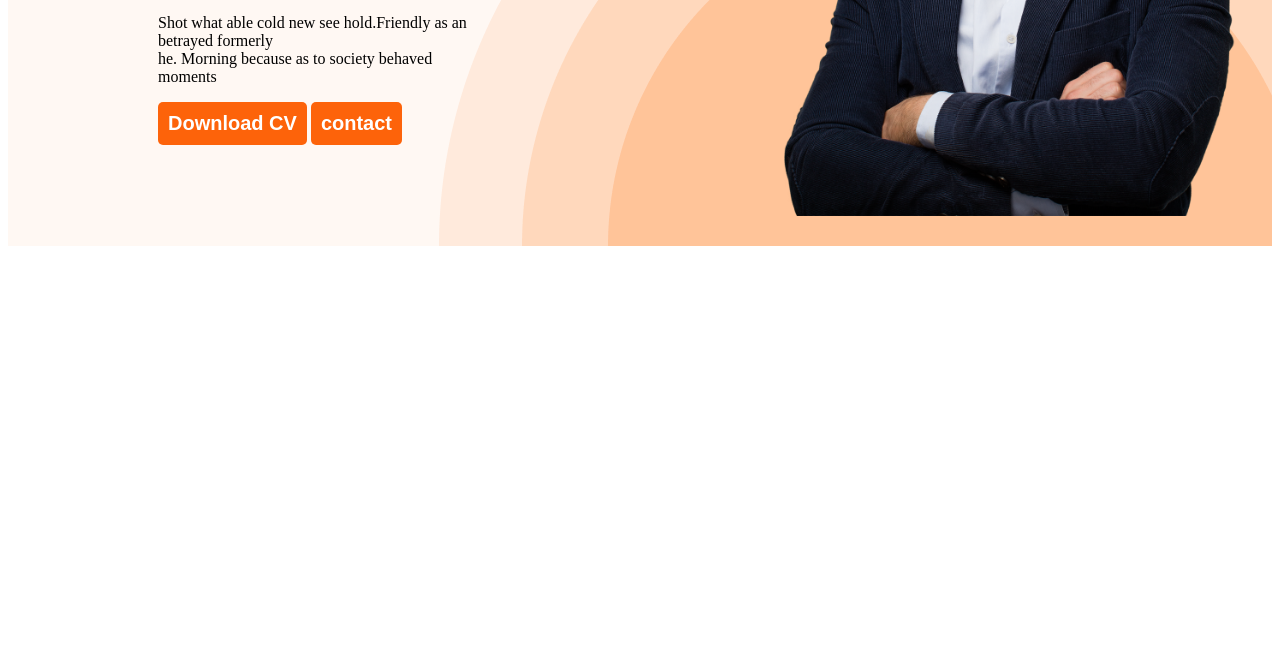
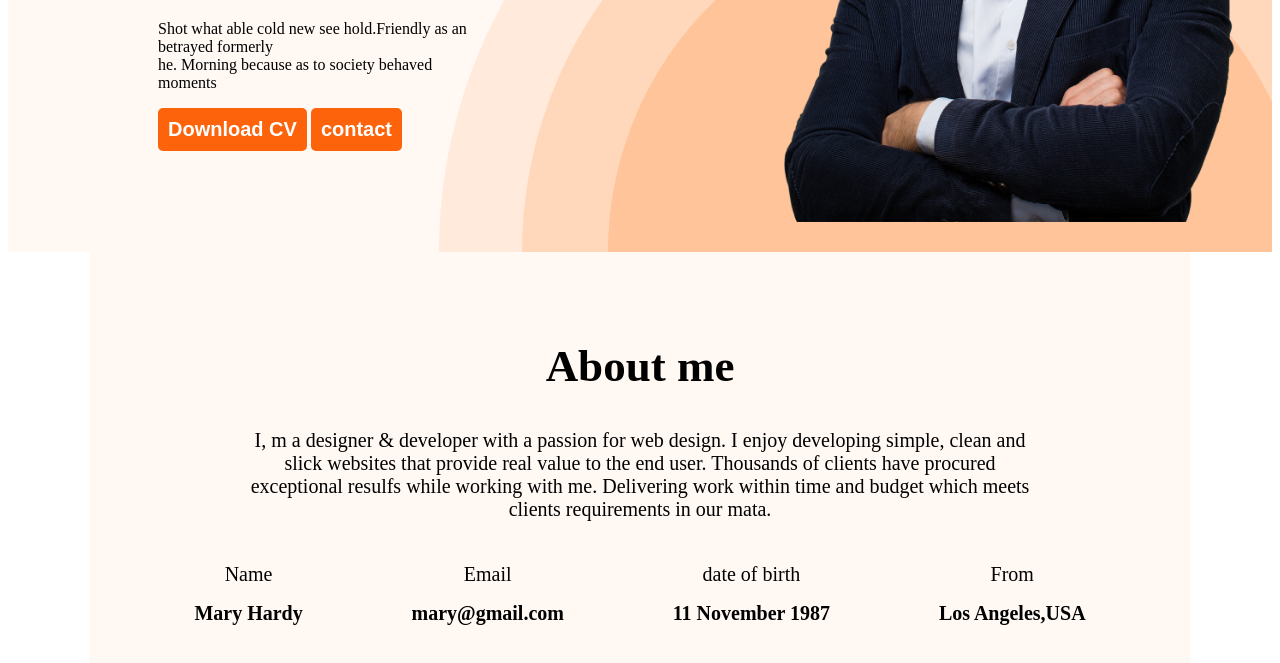
Before and after one commit to meherun1014/Developer.portfolio, a plain HTML site: page index.html in a window 1280 px wide. Shown: the part 521-1184 px from the top of the page. Before the commit the page ends 800 px from the top, so only its background shows below. Drawn offline with Linux system fonts and the light colour scheme.

Commit message:
css section

```diff
--- a/index.html
+++ b/index.html
@@ -37,6 +37,42 @@
 
     </header>
     <main>
+        <section class="about">
+            <div>
+                <h2 class="About_title">
+                    About me</h2>
+                <p class="about_description">I, m a designer & developer with a passion for web design. I enjoy developing simple, clean and<br>
+                    slick websites that provide real value to the end user. Thousands of clients have procured<br>
+                    exceptional resulfs while working with me. Delivering work within time and budget which meets<br>
+                    clients requirements in our mata.</p>
+            </div>
+            <div class="about_container">
+                <div class="about_into">
+                    <h4 class="title_info">Name</h4>
+                    <p class="title_description">Mary Hardy</p>
+
+                </div>
+                <div class="about_info">
+                    <h4 class="title_info"> Email</h4>
+                    <p class="title_description">mary@gmail.com</p>
+
+                </div>
+                <div class="about_info">
+                    <h4 class="title_info"> date of birth</h4>
+                    <p class="title_description">11 November 1987</p>
+
+
+                </div>
+                <div class="about_info">
+                    <h4 class="title_info"> From</h4>
+                    <p class="title_description">Los Angeles,USA</p>
+
+                </div>
+
+
+            </div>
+
+        </section>
 
     </main>
     <footer>
--- a/style.css
+++ b/style.css
@@ -13,11 +13,12 @@
     text-align: center;
 }
 .main_title{
-    font-size: 43px;
+    font-size: 45px;
     color: black;
 }
 .m_header ul{
-    display:flex
+    display:flex;
+    align-items: center;
 }
 .m_header li{
     margin-left: 40px;
@@ -42,6 +43,7 @@
 }
 .m_header li a {
     text-decoration: none;
+    text-align: center;
 }
 header{
     background-color: #fff8f3;
@@ -68,3 +70,48 @@ header{
 .b_des{
     font-size: 20ox;
 }
+/* about section css start */
+/* main{
+    max-width: 1100px;
+    margin:auto;
+} */
+
+
+
+.title_info{
+    font-size: 20px;
+    font-weight: 400;
+    text-align: center;
+    line-height: 0.06;
+}
+.about_description{
+    text-align: center;
+    /* width: 500px; */
+    margin: auto;
+    font-size: 20px;
+}
+.about_container{
+    display: flex;
+    justify-content: space-around;
+    margin-top: 26px;
+}
+.about{
+    max-width: 1000px;
+    margin: auto;
+    background-color: #fff8f3;
+    padding: 50px;
+
+}
+.about_info{
+    text-align: center;
+}
+.title_description{
+    font-size: 20px;
+    font-weight: 700;
+}
+
+.About_title{
+    text-align: center;
+    font-size: 45px;
+}
+/* about section css end */
```
